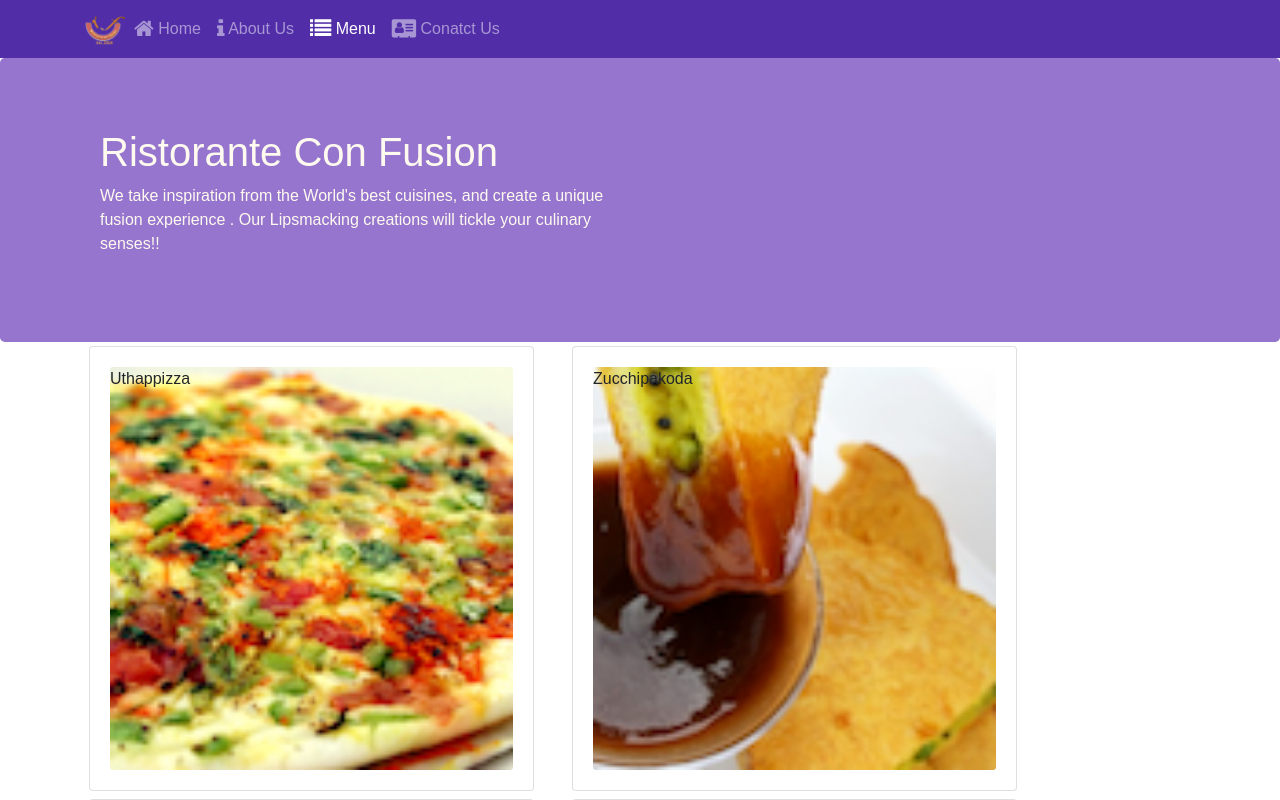
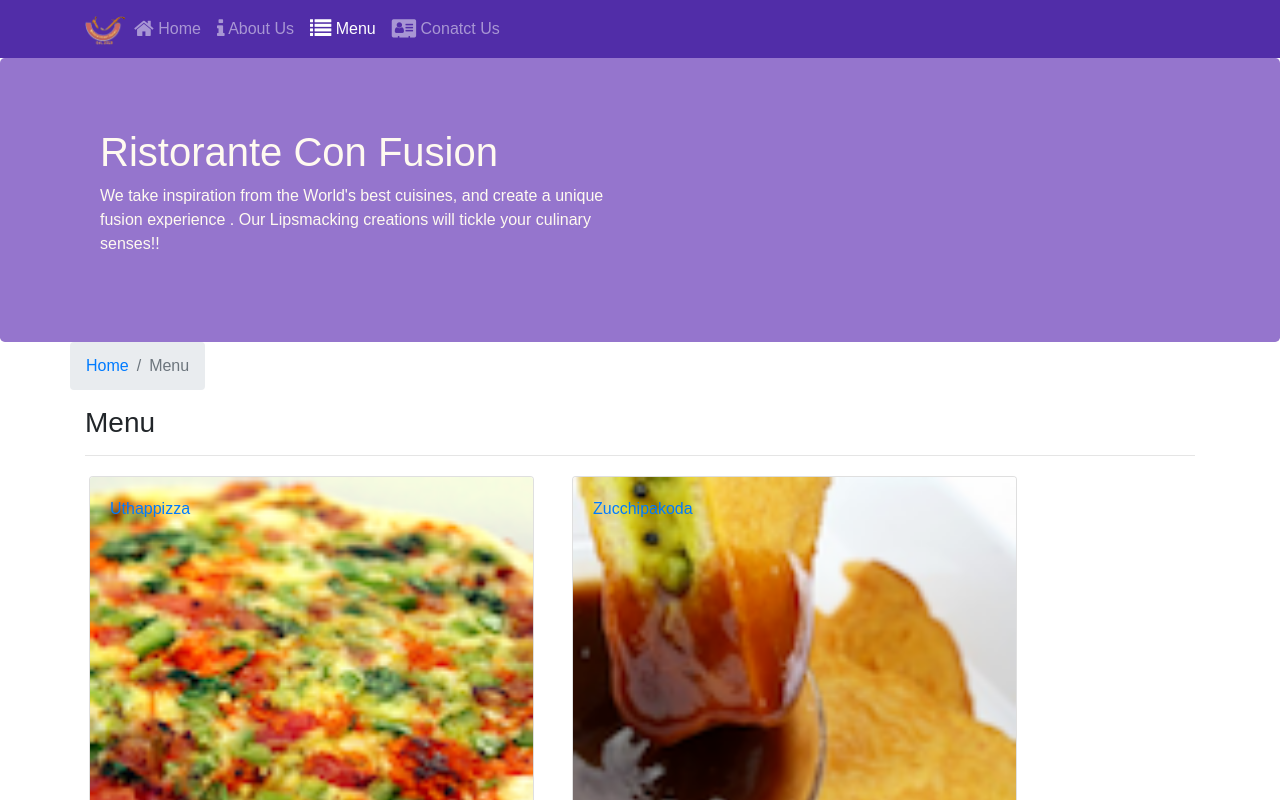
Before and after one commit to reet-571099/Front-End-Web-Development-with-React-, a React (Create React App) app: page /menu in a window 1280 px wide. Shown: the top 800 px of the page. Built offline with nearby package versions, Linux system fonts and the light colour scheme.

Commit message:
Single Page Applications Part 2

```diff
--- a/src/components/ContactComponent.js
+++ b/src/components/ContactComponent.js
@@ -1,8 +1,21 @@
 import React from 'react';
+import { Breadcrumb, BreadcrumbItem} from'reactstrap';
+import { Link } from 'react-router-dom';
+
 
 function Contact(props) {
     return(
         <div className="container">
+            <div className="row">
+                    <Breadcrumb>
+                        <BreadcrumbItem><Link to="/home">Home</Link></BreadcrumbItem>
+                        <BreadcrumbItem active>Conatct Us</BreadcrumbItem>
+                    </Breadcrumb>
+            <div className="col-12">
+                <h3>Contact Us</h3>
+                <hr />
+            </div>
+          </div>
             <div className="row row-content">
                 <div className="col-12">
                 <h3>Location Information</h3>
--- a/src/components/DishdetailComponent.js
+++ b/src/components/DishdetailComponent.js
@@ -1,6 +1,6 @@
 import React from 'react';
-import { Card, CardImg, CardText, CardBody,CardTitle } from 'reactstrap';
-
+import { Card, CardImg, CardText, CardBody,CardTitle ,Breadcrumb,BreadcrumbItem} from 'reactstrap';
+import { Link } from 'react-router-dom';
 
 
     // componentDidMount(){
@@ -81,10 +81,20 @@
             }
             return (
               <div className="container">
-              <div className="row">
-                <RenderDish dish={props.dish}/>
-                <RenderComments comments={props.dish.comments}/>
-              </div>
+                    <div className="row">
+                        <Breadcrumb>
+                            <BreadcrumbItem><Link to="/menu">Menu</Link></BreadcrumbItem>
+                            <BreadcrumbItem active>{props.dish.name}</BreadcrumbItem>
+                        </Breadcrumb>
+                        <div className="col-12">
+                            <h3>{props.dish.name}</h3>
+                            <hr />
+                        </div>
+                    </div>
+                    <div className="row">
+                        <RenderDish dish={props.dish}/>
+                        <RenderComments comments={props.comments}/>
+                    </div>
               </div>
             );
           }
--- a/src/components/MainComponent.js
+++ b/src/components/MainComponent.js
@@ -38,12 +38,21 @@
            />
      );
     }
+    const DishWithId = ({match}) => {
+      return(
+          <DishDetail dish={this.state.dishes.filter((dish) => dish.id === parseInt(match.params.dishId,10))[0]}
+            comments={this.state.comments.filter((comment) => comment.dishId === parseInt(match.params.dishId,10))} />
+      );
+    };
+
+
     return (
       <div className="App">
         <Header/>
         <Switch>
            <Route path="/home" component={HomePage} />
            <Route exact path="/menu" component={()=> <Menu dishes={this.state.dishes}/>}/>
+           <Route path="/menu/:dishId" component={DishWithId}/>
            <Route exact path='/contactus' component={Contact}/>
            <Redirect to="/home"/>
         </Switch>
--- a/src/components/MenuComponent.js
+++ b/src/components/MenuComponent.js
@@ -1,5 +1,6 @@
 import React from 'react';
-import { Card,CardImg,CardImgOverlay,CardTitle} from 'reactstrap';
+import { Card,CardImg,CardImgOverlay,CardTitle,Breadcrumb,BreadcrumbItem} from 'reactstrap';
+import { Link } from 'react-router-dom';
 
 
 
@@ -37,12 +38,13 @@
 
     function RenderMenuItem({dish, onClick}) {
         return(
-            <Card body
-            onClick={() => onClick(dish.id)}>
+            <Card >
+            <Link to={`/menu/${dish.id}`}>
             <CardImg width="100%" src={dish.image} alt={dish.name} />
             <CardImgOverlay>
                 <CardTitle>{dish.name}</CardTitle>
             </CardImgOverlay>
+            </Link>
           </Card>
         );
     }
@@ -52,13 +54,23 @@
         const menu = props.dishes.map((dish) => {
             return (
               <div key={dish.id} className="col-12 col-md-5 m-1 text-left">
-               <RenderMenuItem dish={dish} onClick={props.onClick}></RenderMenuItem>
+               <RenderMenuItem dish={dish} ></RenderMenuItem>
               </div>
             );
         });
         console.log("Menu Component render is invoked");
         return (
             <div className="container">
+                <div className="row">
+              <Breadcrumb>
+                  <BreadcrumbItem><Link to="/home">Home</Link></BreadcrumbItem>
+                  <BreadcrumbItem active>Menu</BreadcrumbItem>
+              </Breadcrumb>
+              <div className="col-12">
+                  <h3>Menu</h3>
+                  <hr />
+              </div>
+            </div>
                 <div className="row">
                     {menu}
                 </div>
```
